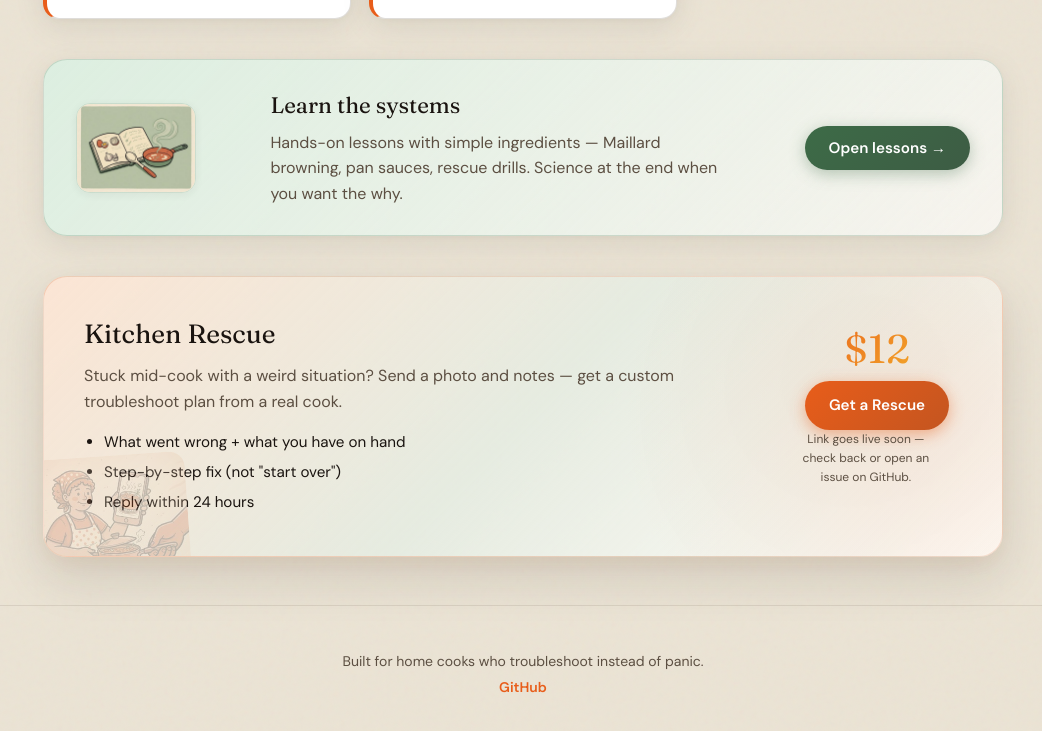
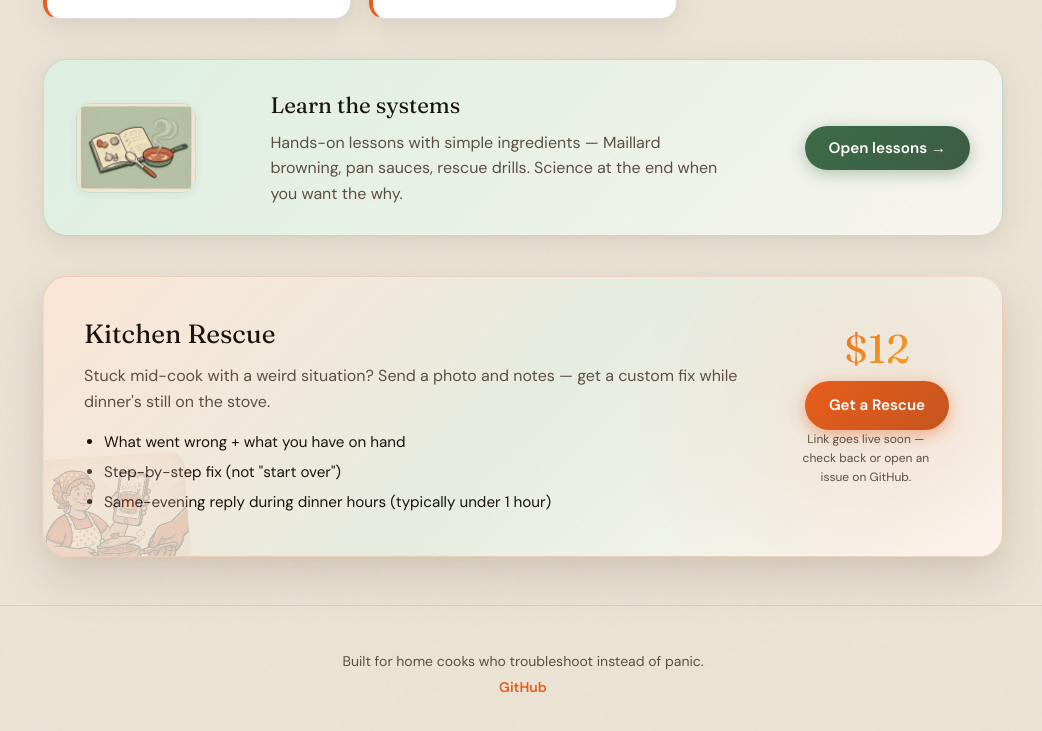
Before and after one commit to KR8ZYSHO3/Cook-Triage, a plain HTML site: page index.html in a window 1280 px wide. Shown: the part 2830-3561 px from the top of the page, without its empty margins (117-1159 px from the left). Drawn offline with Linux system fonts and the light colour scheme.

Commit message:
Kitchen Rescue: promise same-evening reply, not 24 hours

```diff
--- a/index.html
+++ b/index.html
@@ -93,11 +93,11 @@
         <img class="rescue-art" src="assets/images/rescue-illustration.jpg" alt="" loading="lazy" decoding="async">
         <div class="rescue-content">
           <h2>Kitchen Rescue</h2>
-          <p>Stuck mid-cook with a weird situation? Send a photo and notes — get a custom troubleshoot plan from a real cook.</p>
+          <p>Stuck mid-cook with a weird situation? Send a photo and notes — get a custom fix while dinner's still on the stove.</p>
           <ul class="rescue-includes">
             <li>What went wrong + what you have on hand</li>
             <li>Step-by-step fix (not "start over")</li>
-            <li>Reply within 24 hours</li>
+            <li>Same-evening reply during dinner hours (typically under 1 hour)</li>
           </ul>
         </div>
         <div class="rescue-cta">
```
